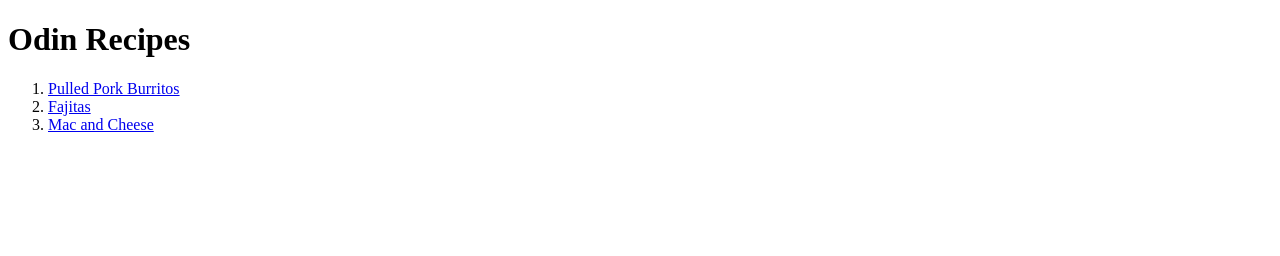
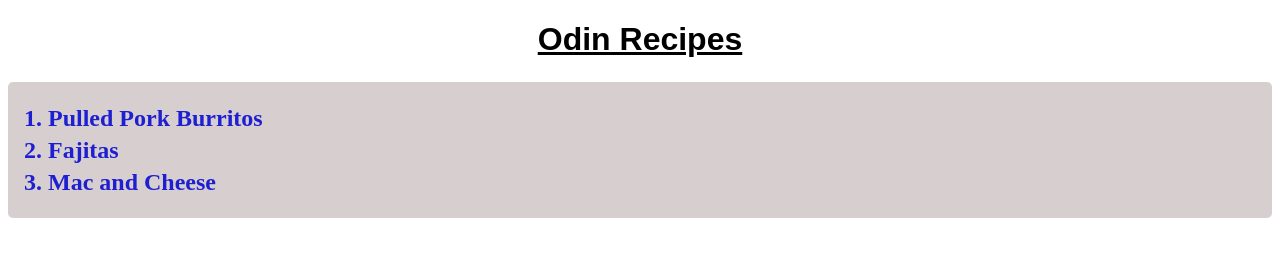
Before and after one commit to heyJoshLee/odin-recipes, a plain HTML site: page index.html in a window 1280 px wide. Drawn offline with Linux system fonts and the light colour scheme.

Commit message:
Add styling

```diff
--- a/index.html
+++ b/index.html
@@ -3,10 +3,11 @@
 <head>
     <meta charset="UTF-8">
     <title>Odin Recipes</title>
+    <link rel="stylesheet" href="./style.css">
 </head>
 <body>
     <h1>Odin Recipes</h1>
-    <ol>
+    <ol class="recipe-list">
         <li><a href="./recipes/pulled-pork-burritos.html">Pulled Pork Burritos</a></li>
         <li><a href="./recipes/fajitas.html">Fajitas</a></li>
         <li><a href="./recipes/mac-and-cheese.html">Mac and Cheese</a></li>
--- /dev/null
+++ b/style.css
@@ -0,0 +1,27 @@
+a {
+    text-decoration: none;
+    color: inherit;
+}
+h1 {
+    text-align: center;
+    font-family: Arial, Helvetica, sans-serif;
+    text-decoration: underline;
+}
+
+.recipe-list {
+    background-color: rgb(215, 207, 207);
+    border-radius: 5px;
+    padding: 20px 40px;
+    line-height: 2rem;
+    font-weight: bold;
+    color: rgb(31, 31, 210);
+    font-size: 24px;;
+}
+
+.recipe-img-main {
+    width: 200px;
+    height: auto;
+    text-align: center;
+    display: block;
+    margin: 0 auto;
+}
```
Also changed, not shown: recipes/fajitas.html (+2 -1 lines), recipes/mac-and-cheese.html (+2 -1 lines), recipes/pulled-pork-burritos.html (+2 -1 lines).
